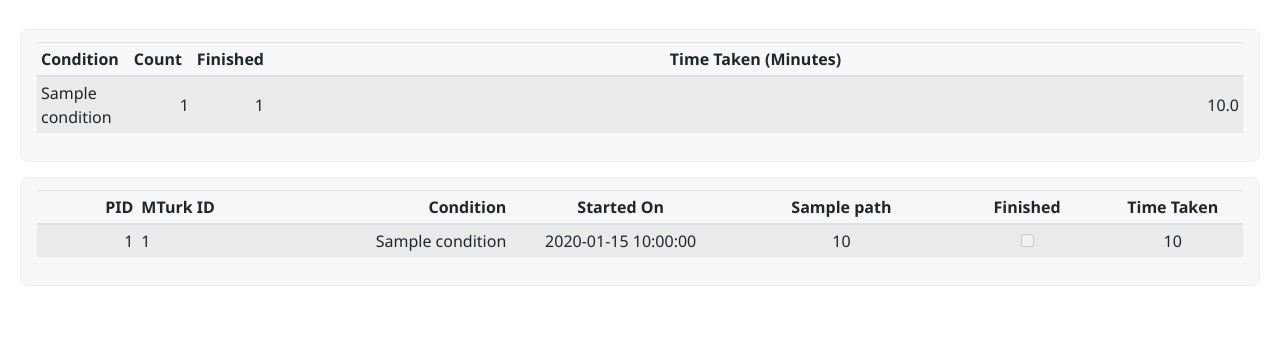
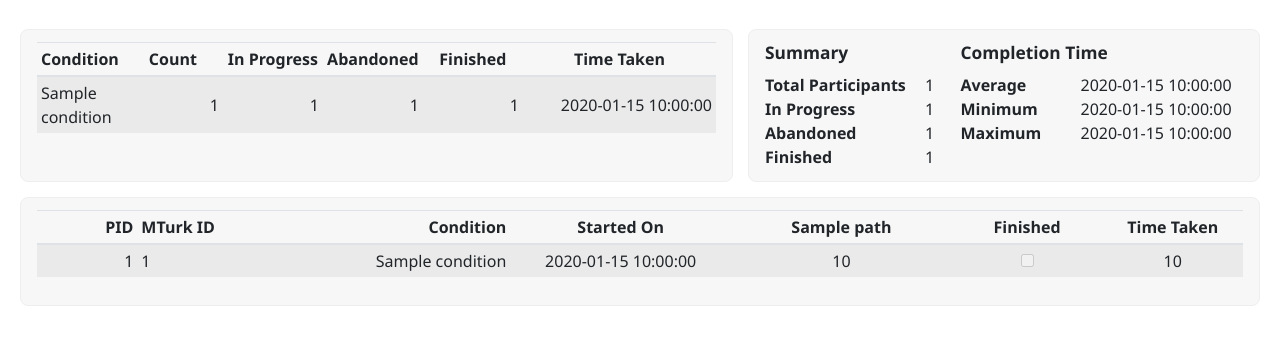
Before and after one commit to colbyj/bride-of-frankensystem, a Python web app: template BOFS/admin/templates/progress.html in a window 1280 px wide. Shown: the part 56-401 px from the top of the page. Run offline with Jinja, Linux system fonts and the light colour scheme; the template is opened without the code that fills it: most values are stand-ins (such as "Sample title", 1, 10 or a date in 2020); some libraries are stand-ins or nearby versions.

Commit message:
On admin progress page, added an overall summary of completion numbers.

```diff
--- a/BOFS/admin/templates/progress.html
+++ b/BOFS/admin/templates/progress.html
@@ -4,9 +4,9 @@
 
 {% block content %}
 
-    <div class="question padding table-responsive">
-        {% include("progress_summary_ajax.html") %}
-    </div>
+
+    {% include("progress_summary_ajax.html") %}
+
 
     <div class="question padding table-responsive">
         {% include("progress_ajax.html") %}
--- a/BOFS/admin/templates/progress_summary_ajax.html
+++ b/BOFS/admin/templates/progress_summary_ajax.html
@@ -1,20 +1,54 @@
-<table class="table table-striped" id="summary">
+<div id="summary">
+    <div style="display: flex; flex-wrap: wrap; margin-left: -15px;" >
+        <div class="question padding" style="flex-grow: 3; margin-left: 15px;">
+            <table class="table table-striped">
                 <thead>
                 <tr>
                     <th scope="col" style="text-align: right; width: 50px;">Condition</th>
-        <th scope="col" style="text-align: center; width: 70px;">Count</th>
-        <th scope="col" style="text-align: center; width: 70px;">Finished</th>
-        <th scope="col" style="text-align: center; min-width: 70px;">Time Taken (Minutes)</th>
+                    <th scope="col" style="text-align: center; width: 100px;">Count</th>
+                    <th scope="col" style="text-align: center; width: 100px;">In Progress</th>
+                    <th scope="col" style="text-align: center; width: 100px;">Abandoned</th>
+                    <th scope="col" style="text-align: center; width: 100px;">Finished</th>
+                    <th scope="col" style="text-align: center; min-width: 70px;">Time Taken</th>
                 </tr>
                 </thead>
                 <tbody>
-    {% for r in summary %}
+                {% for r in summary_groups %}
                     <tr>
                         <td style="text-align: left">{{ r.condition }}</td>
                         <td style="text-align: right">{{ r.count }}</td>
+                        <td style="text-align: right">{{ r.countInProgress }}</td>
+                        <td style="text-align: right">{{ r.countAbandoned }}</td>
                         <td style="text-align: right">{{ r.countFinished }}</td>
-            <td style="text-align: right">{{ r.minutes | float | round(2) }}</td>
+                        <td style="text-align: right">{{ display_time(r.minutes)  }}</td>
                     </tr>
                 {% endfor %}
                 </tbody>
             </table>
+        </div>
+        <div class="question padding" style="margin-left: 15px; flex-grow: 2">
+
+            <div style="display: flex">
+                <div style="flex-grow: 1;">
+                    <h3>Summary</h3>
+                    <div style="display: grid; grid-template-columns: 160px auto;">
+                        <b>Total Participants</b> <span>{{ summary.count }}</span>
+                        <b>In Progress</b> <span>{{ summary.countInProgress }}</span>
+                        <b>Abandoned</b> <span>{{ summary.countAbandoned }}</span>
+                        <b>Finished</b> <span>{{ summary.countFinished }}</span>
+                    </div>
+                </div>
+                <div style="flex-grow: 1; margin-left: 15px;">
+                    <div style="flex-grow: 1;">
+                    <h3>Completion Time</h3>
+                    <div style="display: grid; grid-template-columns: 120px auto;">
+                        <b>Average</b> <span>{{ display_time(summary.seconds) }}</span>
+                        <b>Minimum</b> <span>{{ display_time(summary.minSeconds) }}</span>
+                        <b>Maximum</b> <span>{{ display_time(summary.maxSeconds) }}</span>
+                    </div>
+                </div>
+                </div>
+            </div>
+        </div>
+    </div>
+</div>
```
Also changed, not shown: BOFS/admin/views.py (+24 -10 lines), BOFS/default/models.py (+30 -7 lines), BOFS/util.py (+14 -0 lines). Lines whose indentation alone changed are shown as unchanged.
